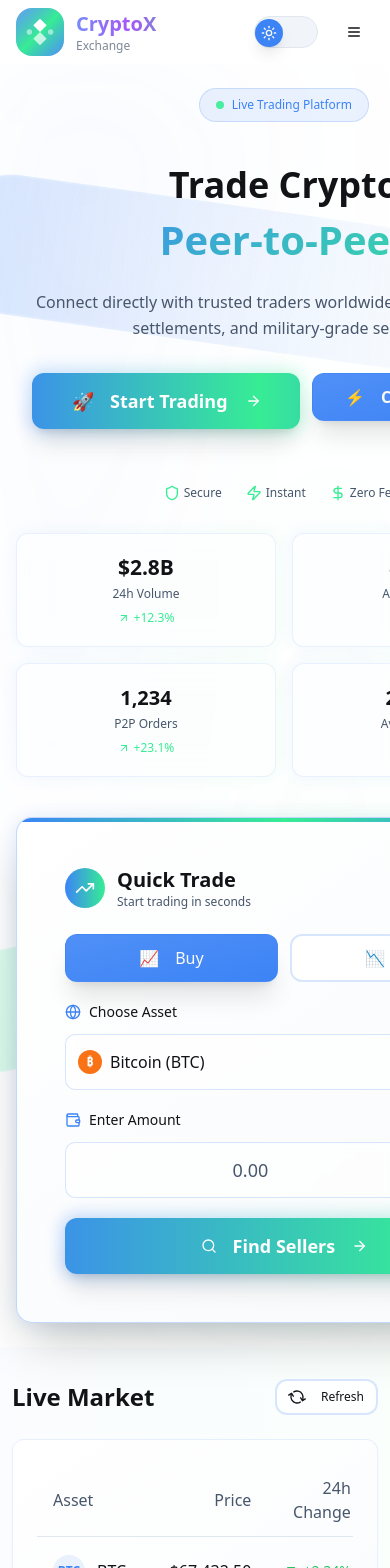
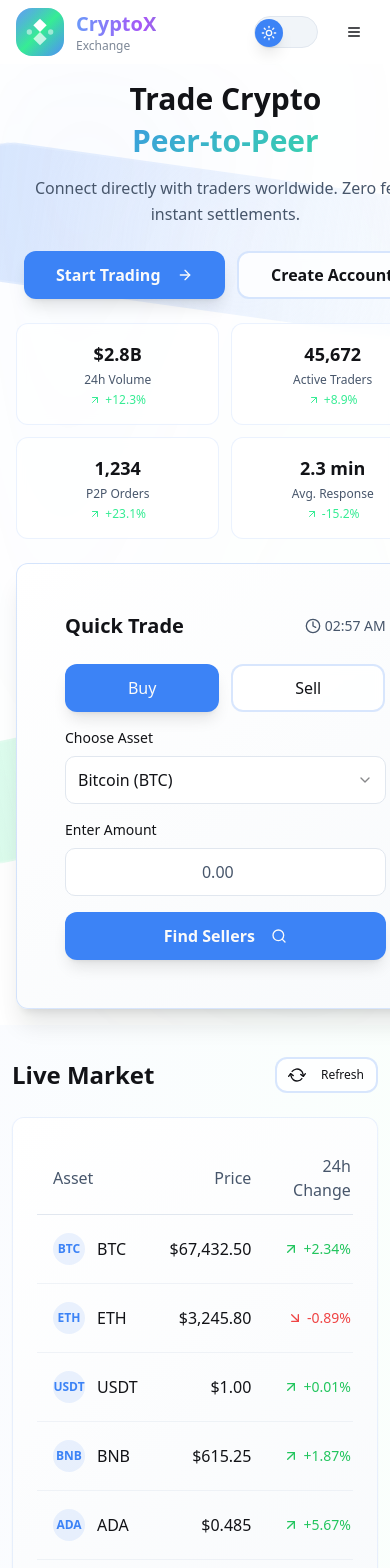
Before and after one commit to manishjan1811/trade-flow-universe, a React (Vite) app: page / in a window 390 px wide. Shown: the top 1568 px of the page. Built offline with nearby package versions, Linux system fonts and the light colour scheme.

Commit message:
Fix mobile hero section overflow
Adjust mobile hero section to prevent overflow and improve button styling.

```diff
--- a/src/pages/Home.tsx
+++ b/src/pages/Home.tsx
@@ -87,7 +87,7 @@ export default function Home() {
   return (
     <div className="min-h-screen bg-background overflow-hidden">
       {/* Hero Section with 3D Background and Quick Trade */}
-      <section className="relative py-6 md:py-12 lg:py-16 bg-gradient-to-br from-background via-card/20 to-background min-h-screen flex items-center">
+      <section className="relative py-4 md:py-12 lg:py-16 bg-gradient-to-br from-background via-card/20 to-background min-h-screen flex items-center">
         {/* Geometric Background Shapes */}
         <GeometricBackground />
 
@@ -99,29 +99,17 @@ export default function Home() {
               initial={{ opacity: 0, y: 30 }}
               animate={{ opacity: 1, y: 0 }}
               transition={{ duration: 0.8, ease: 'easeOut' }}
-              className="text-center mb-10"
+              className="text-center mb-6"
             >
-              <motion.div
-                className="mb-6"
-                initial={{ opacity: 0, y: 30 }}
-                animate={{ opacity: 1, y: 0 }}
-                transition={{ duration: 0.8, delay: 0.1 }}
-              >
-                <div className="inline-flex items-center px-4 py-2 rounded-full bg-primary/10 border border-primary/20 backdrop-blur-sm mb-4">
-                  <span className="w-2 h-2 bg-accent rounded-full mr-2 animate-pulse"></span>
-                  <span className="text-xs font-medium text-primary">Live Trading Platform</span>
-                </div>
-              </motion.div>
-
               <motion.h1
-                className="text-4xl font-bold text-foreground mb-6 leading-tight"
+                className="text-3xl font-bold text-foreground mb-4 leading-tight"
                 initial={{ opacity: 0, y: 30 }}
                 animate={{ opacity: 1, y: 0 }}
                 transition={{ duration: 0.8, delay: 0.2 }}
               >
                 Trade Crypto
                 <motion.span
-                  className="gradient-primary bg-clip-text text-transparent block mt-2 text-[2.5rem] font-extrabold"
+                  className="gradient-primary bg-clip-text text-transparent block mt-1"
                   initial={{ opacity: 0, scale: 0.8 }}
                   animate={{ opacity: 1, scale: 1 }}
                   transition={{ duration: 0.8, delay: 0.4 }}
@@ -131,17 +119,17 @@ export default function Home() {
               </motion.h1>
 
               <motion.p
-                className="text-muted-foreground mb-8 leading-relaxed px-4 text-base"
+                className="text-muted-foreground mb-6 leading-relaxed px-2"
                 initial={{ opacity: 0, y: 20 }}
                 animate={{ opacity: 1, y: 0 }}
                 transition={{ duration: 0.8, delay: 0.6 }}
               >
-                Connect directly with trusted traders worldwide. Zero fees, instant settlements, and military-grade security.
+                Connect directly with traders worldwide. Zero fees, instant settlements.
               </motion.p>
 
-              {/* Mobile Action Buttons - Professional Design */}
+              {/* Mobile Action Buttons - Clean Design */}
               <motion.div
-                className="flex gap-3 mb-10 px-4"
+                className="flex gap-3 mb-6 px-2"
                 initial={{ opacity: 0, y: 20 }}
                 animate={{ opacity: 1, y: 0 }}
                 transition={{ duration: 0.8, delay: 0.8 }}
@@ -150,19 +138,10 @@ export default function Home() {
                   <motion.div
                     whileHover={{ scale: 1.02 }}
                     whileTap={{ scale: 0.98 }}
-                    className="relative group"
                   >
-                    <div className="absolute -inset-1 bg-gradient-to-r from-primary to-accent rounded-2xl blur opacity-25 group-hover:opacity-75 transition duration-1000 group-hover:duration-200"></div>
-                    <Button variant="premium" size="xl" className="relative w-full">
-                      <span className="mr-2">🚀</span>
+                    <Button size="lg" className="btn-crypto w-full h-12 text-base font-semibold">
                       Start Trading
-                      <motion.div
-                        className="ml-2"
-                        animate={{ x: [0, 4, 0] }}
-                        transition={{ duration: 1.5, repeat: Infinity, ease: "easeInOut" }}
-                      >
-                        <ArrowRight className="w-5 h-5" />
-                      </motion.div>
+                      <ArrowRight className="w-4 h-4 ml-2" />
                     </Button>
                   </motion.div>
                 </Link>
@@ -172,192 +151,100 @@ export default function Home() {
                     whileHover={{ scale: 1.02 }}
                     whileTap={{ scale: 0.98 }}
                   >
-                    <Button variant="professional" size="lg" className="w-full">
-                      <span className="mr-2">⚡</span>
+                    <Button variant="outline" size="lg" className="w-full h-12 text-base">
                       Create Account
                     </Button>
                   </motion.div>
                 </Link>
               </motion.div>
 
-              <motion.div
-                className="flex items-center justify-center gap-6 pt-4 text-xs text-muted-foreground"
-                initial={{ opacity: 0 }}
-                animate={{ opacity: 1 }}
-                transition={{ delay: 1.2 }}
-              >
-                <div className="flex items-center">
-                  <Shield className="w-4 h-4 mr-1 text-accent" />
-                  <span>Secure</span>
-                </div>
-                <div className="flex items-center">
-                  <Zap className="w-4 h-4 mr-1 text-accent" />
-                  <span>Instant</span>
-                </div>
-                <div className="flex items-center">
-                  <DollarSign className="w-4 h-4 mr-1 text-accent" />
-                  <span>Zero Fees</span>
-                </div>
-              </motion.div>
-
-              {/* Mobile Quick Stats Grid - Enhanced */}
-              <StaggeredCards className="grid grid-cols-2 gap-4 mb-10 mt-8">
+              {/* Mobile Quick Stats Grid */}
+              <StaggeredCards className="grid grid-cols-2 gap-3 mb-6">
                 {quickStats.map((stat, index) => (
                   <motion.div
                     key={stat.label}
-                    className="relative group"
+                    className="bg-card/70 backdrop-blur-sm rounded-xl p-4 border border-primary/10 text-center"
+                    whileHover={{ scale: 1.02 }}
                     initial={{ opacity: 0, y: 20 }}
                     animate={{ opacity: 1, y: 0 }}
                     transition={{ duration: 0.6, delay: 0.9 + index * 0.1 }}
                   >
-                    <div className="absolute -inset-0.5 bg-gradient-to-r from-primary/20 to-accent/20 rounded-2xl blur opacity-30 group-hover:opacity-60 transition duration-300"></div>
-                    <div className="relative bg-card/80 backdrop-blur-md rounded-xl p-5 border border-primary/10 text-center hover:bg-card/90 transition-all duration-300">
-                      <PulsingElement duration={2 + index * 0.5}>
-                        <div className="text-xl font-bold text-foreground mb-1">{stat.value}</div>
-                      </PulsingElement>
-                      <div className="text-xs text-muted-foreground mb-2">{stat.label}</div>
-                      <motion.div
-                        className={`text-xs flex items-center justify-center font-medium ${stat.positive ? 'text-accent' : 'text-destructive'}`}
-                        animate={{
-                          scale: [1, 1.05, 1],
-                        }}
-                        transition={{
-                          duration: 2,
-                          delay: index * 0.2,
-                          repeat: Infinity,
-                          ease: "easeInOut"
-                        }}
-                      >
+                    <div className="text-lg font-bold text-foreground">{stat.value}</div>
+                    <div className="text-xs text-muted-foreground mt-1">{stat.label}</div>
+                    <div className={`text-xs mt-1 flex items-center justify-center ${stat.positive ? 'text-accent' : 'text-destructive'}`}>
                       {stat.positive ? <ArrowUpRight className="w-3 h-3 mr-1" /> : <ArrowDownRight className="w-3 h-3 mr-1" />}
                       {stat.change}
-                      </motion.div>
                     </div>
                   </motion.div>
                 ))}
               </StaggeredCards>
             </motion.div>
 
-            {/* Mobile Quick Trade Panel - Professional Design */}
+            {/* Mobile Quick Trade Panel */}
             <motion.div
               initial={{ opacity: 0, y: 30 }}
               animate={{ opacity: 1, y: 0 }}
               transition={{ duration: 0.8, delay: 0.4 }}
-              className="relative group"
             >
-              <div className="absolute -inset-1 bg-gradient-to-r from-primary/30 to-accent/30 rounded-3xl blur opacity-30 group-hover:opacity-50 transition duration-500"></div>
-              <Card className="relative crypto-card backdrop-blur-md bg-card/90 border-primary/30 shadow-2xl rounded-2xl overflow-hidden">
-                <div className="absolute top-0 left-0 right-0 h-1 bg-gradient-to-r from-primary via-accent to-primary"></div>
+              <Card className="crypto-card backdrop-blur-sm bg-card/95 border-primary/20 shadow-xl">
                 <div className="p-6">
                   <div className="flex items-center justify-between mb-6">
-                    <div className="flex items-center">
-                      <div className="w-10 h-10 rounded-full bg-gradient-to-r from-primary to-accent flex items-center justify-center mr-3">
-                        <TrendingUp className="w-5 h-5 text-white" />
-                      </div>
-                      <div>
                     <h3 className="text-xl font-bold text-foreground">Quick Trade</h3>
-                        <p className="text-xs text-muted-foreground">Start trading in seconds</p>
-                      </div>
-                    </div>
-                    <div className="flex items-center text-sm text-muted-foreground bg-primary/10 px-3 py-1 rounded-full">
+                    <div className="flex items-center text-sm text-muted-foreground">
                       <Clock className="w-4 h-4 mr-1" />
                       {currentTime.toLocaleTimeString('en-US', { hour: '2-digit', minute: '2-digit' })}
                     </div>
                   </div>
 
-                  <div className="space-y-5">
+                  <div className="space-y-4">
                     <div className="grid grid-cols-2 gap-3">
                       <Button
-                        variant={orderType === "buy" ? "professional" : "outline"}
+                        variant={orderType === "buy" ? "default" : "outline"}
                         onClick={() => setOrderType("buy")}
                         className="w-full h-12 text-base font-medium"
                       >
-                        <span className="mr-2">📈</span> Buy
+                        Buy
                       </Button>
                       <Button
-                        variant={orderType === "sell" ? "professional" : "outline"}
+                        variant={orderType === "sell" ? "default" : "outline"}
                         onClick={() => setOrderType("sell")}
                         className="w-full h-12 text-base font-medium"
                       >
-                        <span className="mr-2">📉</span> Sell
+                        Sell
                       </Button>
                     </div>
 
                     <div>
-                      <label className="block text-sm font-medium text-foreground mb-3 flex items-center">
-                        <Globe className="w-4 h-4 mr-2 text-primary" />
-                        Choose Asset
-                      </label>
+                      <label className="block text-sm font-medium text-foreground mb-2">Choose Asset</label>
                       <Select value={selectedAsset} onValueChange={setSelectedAsset}>
-                        <SelectTrigger className="h-14 text-base bg-background/50 backdrop-blur-sm border-primary/20 hover:border-primary/40 transition-colors">
+                        <SelectTrigger className="h-12 text-base">
                           <SelectValue />
                         </SelectTrigger>
-                        <SelectContent className="backdrop-blur-md bg-card/90">
-                          <SelectItem value="BTC">
-                            <div className="flex items-center">
-                              <div className="w-6 h-6 rounded-full bg-orange-500 flex items-center justify-center mr-2 text-xs font-bold text-white">₿</div>
-                              Bitcoin (BTC)
-                            </div>
-                          </SelectItem>
-                          <SelectItem value="ETH">
-                            <div className="flex items-center">
-                              <div className="w-6 h-6 rounded-full bg-blue-500 flex items-center justify-center mr-2 text-xs font-bold text-white">E</div>
-                              Ethereum (ETH)
-                            </div>
-                          </SelectItem>
-                          <SelectItem value="USDT">
-                            <div className="flex items-center">
-                              <div className="w-6 h-6 rounded-full bg-green-500 flex items-center justify-center mr-2 text-xs font-bold text-white">₮</div>
-                              Tether (USDT)
-                            </div>
-                          </SelectItem>
-                          <SelectItem value="BNB">
-                            <div className="flex items-center">
-                              <div className="w-6 h-6 rounded-full bg-yellow-500 flex items-center justify-center mr-2 text-xs font-bold text-white">B</div>
-                              BNB (BNB)
-                            </div>
-                          </SelectItem>
+                        <SelectContent>
+                          <SelectItem value="BTC">Bitcoin (BTC)</SelectItem>
+                          <SelectItem value="ETH">Ethereum (ETH)</SelectItem>
+                          <SelectItem value="USDT">Tether (USDT)</SelectItem>
+                          <SelectItem value="BNB">BNB (BNB)</SelectItem>
                         </SelectContent>
                       </Select>
                     </div>
 
                     <div>
-                      <label className="block text-sm font-medium text-foreground mb-3 flex items-center">
-                        <Wallet className="w-4 h-4 mr-2 text-primary" />
-                        Enter Amount
-                      </label>
-                      <div className="relative">
+                      <label className="block text-sm font-medium text-foreground mb-2">Enter Amount</label>
                       <Input
                         placeholder="0.00"
                         value={amount}
                         onChange={(e) => setAmount(e.target.value)}
                         type="number"
-                          className="h-14 text-lg text-center font-medium bg-background/50 backdrop-blur-sm border-primary/20 hover:border-primary/40 transition-colors pr-16"
+                        className="h-12 text-base text-center font-medium"
                       />
-                        <div className="absolute right-3 top-1/2 transform -translate-y-1/2 text-sm text-muted-foreground font-medium">
-                          {selectedAsset}
-                        </div>
-                      </div>
                     </div>
 
                     <Link to="/exchange" className="block">
-                      <motion.div
-                        whileHover={{ scale: 1.02 }}
-                        whileTap={{ scale: 0.98 }}
-                        className="relative group"
-                      >
-                        <div className="absolute -inset-1 bg-gradient-to-r from-primary to-accent rounded-2xl blur opacity-30 group-hover:opacity-70 transition duration-300"></div>
-                        <Button variant="premium" size="xl" className="relative w-full">
-                          <Search className="mr-2 w-5 h-5" />
+                      <Button className="btn-crypto w-full h-12 text-base font-semibold">
                         Find {orderType === "buy" ? "Sellers" : "Buyers"}
-                          <motion.div
-                            className="ml-2"
-                            animate={{ x: [0, 3, 0] }}
-                            transition={{ duration: 2, repeat: Infinity, ease: "easeInOut" }}
-                          >
-                            <ArrowRight className="w-5 h-5" />
-                          </motion.div>
+                        <Search className="ml-2 w-4 h-4" />
                       </Button>
-                      </motion.div>
                     </Link>
                   </div>
                 </div>
```
Lines whose indentation alone changed are shown as unchanged.
